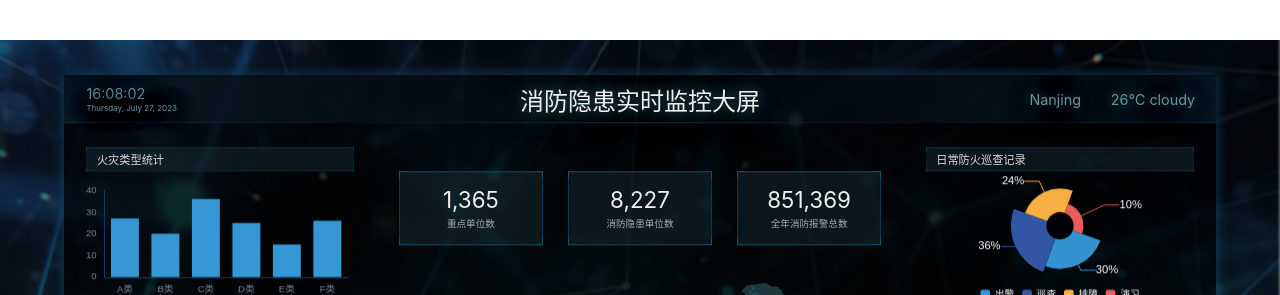
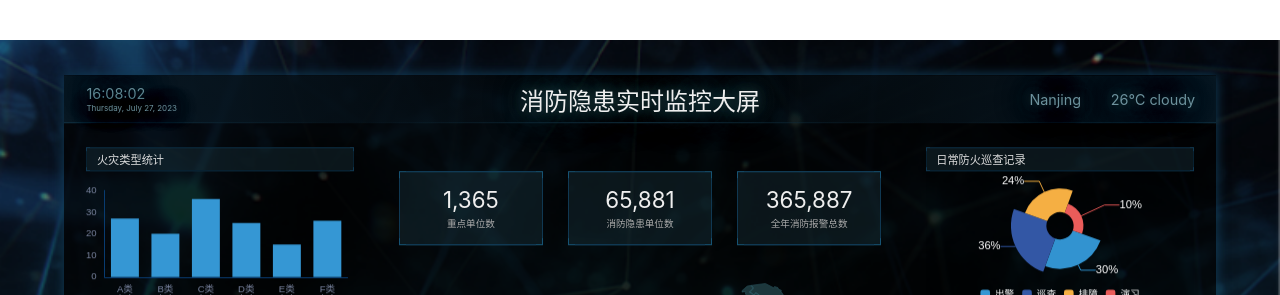
Before and after one commit to AAAACH/big-screen, a React (Vite) app: page /#/ in a window 1280 px wide. Shown: the top 295 px of the page. Built offline with nearby package versions, Linux system fonts and the light colour scheme.

Commit message:
实现数据变化

```diff
--- a/src/components/Form.tsx
+++ /dev/null
@@ -1,11 +0,0 @@
-import React from 'react';
-
-export const Form = () => {
-  return (
-    <div className="formWrapper">
-      <div><p>1,365</p>重点单位数</div>
-      <div><p>8,227</p>消防隐患单位数</div>
-      <div><p>851,369</p>全年消防报警总数</div>
-    </div>
-  );
-};
--- /dev/null
+++ b/src/components/Statistic.tsx
@@ -0,0 +1,33 @@
+import React, {useEffect, useState} from 'react';
+
+export const Statistic = () => {
+  const [num1, setNum1] = useState('65,876');
+  const [num2, setNum2] = useState('365,876');
+  useEffect(() => {
+    setInterval(() => {
+      setNum1(n => {
+        const arr1 = n.split('');
+        arr1.splice(2, 1);
+        const arr2 = Math.floor(parseInt(arr1.join('')) + Math.random() * 6).toString().split('');
+        arr2.splice(2, 0, ',');
+        return arr2.join('');
+      });
+    }, 3200);
+    setInterval(n => {
+      setNum2(n => {
+        const arr1 = n.split('');
+        arr1.splice(3, 1);
+        const arr2 = Math.floor(parseInt(arr1.join('')) + Math.random() * 10).toString().split('');
+        arr2.splice(3, 0, ',');
+        return arr2.join('');
+      });
+    }, 1800);
+  }, []);
+  return (
+    <div className="formWrapper">
+      <div><p>1,365</p>重点单位数</div>
+      <div><p>{num1}</p>消防隐患单位数</div>
+      <div><p>{num2}</p>全年消防报警总数</div>
+    </div>
+  );
+};
--- a/src/pages/home.tsx
+++ b/src/pages/home.tsx
@@ -7,7 +7,7 @@ import {Chart4} from '../components/Chart4';
 import {Chart5} from '../components/Chart5';
 import {Chart6} from '../components/Chart6';
 import {Chart7} from '../components/Chart7';
-import {Form} from '../components/Form';
+import {Statistic} from '../components/Statistic';
 import {Clock} from '../components/Clock';
 import {Icon} from '../components/Icon';
 
@@ -29,7 +29,7 @@ export const Home = () => {
           <Chart2/>
         </section>
         <section className="section2">
-          <Form/>
+          <Statistic/>
           <Chart4/>
         </section>
         <section className="section3">
```
